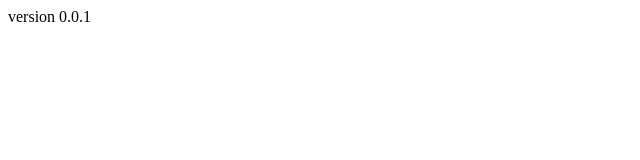
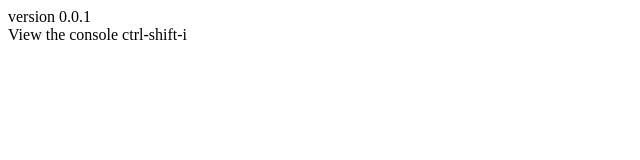
Before and after one commit to hpssjellis/my-examples-of-huggingfacejs, a plain HTML site: page public/hug02.html in a window 1280 px wide. Shown: the whole page, without its empty margins (0-640 px from the left). Drawn offline with Linux system fonts and the light colour scheme.

Commit message:
Update hug02.html

```diff
--- a/public/hug02.html
+++ b/public/hug02.html
@@ -1,5 +1,6 @@
 <body>
   version 0.0.1<br>
+  View the console ctrl-shift-i<br>
     <script type="module">
         import { HfInference } from 'https://cdn.skypack.dev/@huggingface/inference@1.5.2';
         const TOKEN = ""
```
